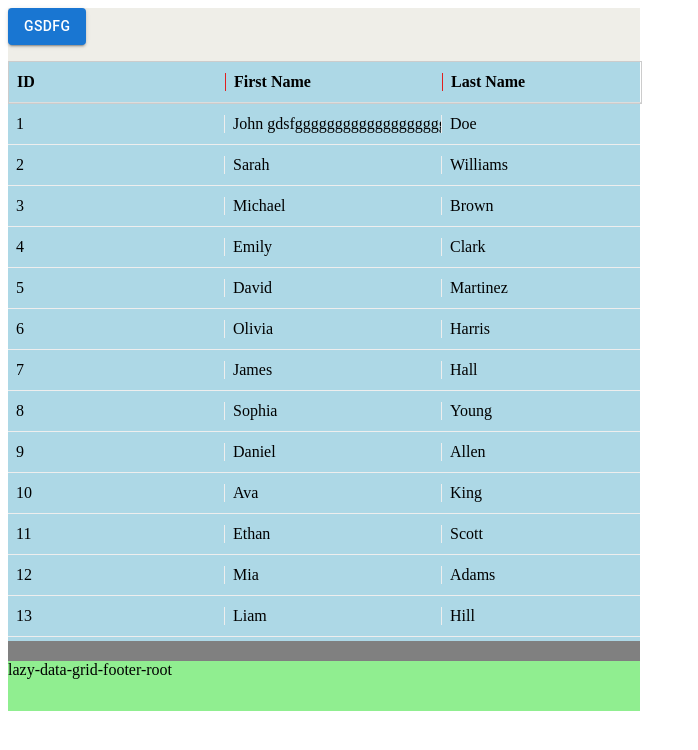
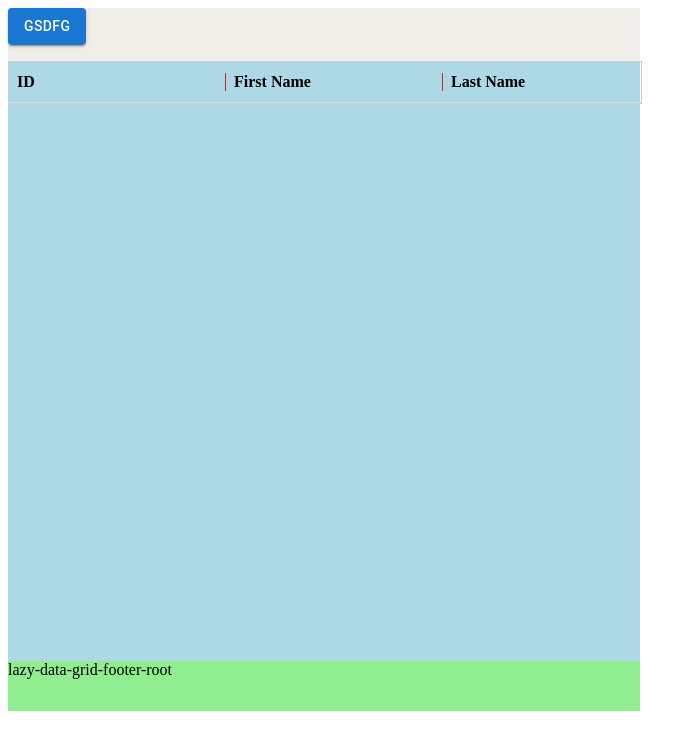
Before and after one commit to md-imran97/react-lazy-loading-data-grid, a React (Vite) app in the folder lazy-data-grid/: page / in a window 1280 px wide. Shown: the top 750 px of the page, without its empty margins (0-698 px from the left). Built offline with nearby package versions, Linux system fonts and the light colour scheme.

Commit message:
Updated scroll event

```diff
--- a/lazy-data-grid/src/lazy-load-data-grid/LazyDataGrid.tsx
+++ b/lazy-data-grid/src/lazy-load-data-grid/LazyDataGrid.tsx
@@ -11,8 +11,6 @@ export function LazyDataGrid<T>(props: LazyDataGridProps<T>) {
   const gridBodyRootRef = useRef<HTMLDivElement>(null);
 
   const gridHeaderRootRef = useRef<HTMLDivElement>(null);
-
-  const gridHorizontalScrollRootRef = useRef<HTMLDivElement>(null);
 
   const [verticalScrollBarWidth, setVerticalScrollBarWidth] = useState(0);
   const [headerFullWidth, setHeaderFullWidth] = useState(0);
@@ -57,35 +55,27 @@ export function LazyDataGrid<T>(props: LazyDataGridProps<T>) {
 
     return () => observer.disconnect();
   }, []);
-  //   const isSyncingRef = useRef(false);
+
   useEffect(() => {
     const header = gridHeaderRootRef.current;
     const body = gridBodyRootRef.current;
-    const horizontalScroll = gridHorizontalScrollRootRef.current;
-    if (!header || !body || !horizontalScroll) return;
 
-    // const isSyncingRef = { current: false };
+    if (!header || !body) return;
 
     const scrollSync = () => {
-      //   if (isSyncingRef.current) return;
-      //   isSyncingRef.current = true;
-
-      header.scrollLeft = horizontalScroll.scrollLeft;
-      body.scrollLeft = horizontalScroll.scrollLeft;
-
-      //   isSyncingRef.current = false;
+      header.scrollLeft = body.scrollLeft;
     };
 
-    horizontalScroll.addEventListener("scroll", scrollSync);
+    body.addEventListener("scroll", scrollSync);
     return () => {
-      horizontalScroll.removeEventListener("scroll", scrollSync);
+      body.removeEventListener("scroll", scrollSync);
     };
   }, []);
 
   return (
     <>
       <Button
-        onClick={() => scrollToPixel(4000000)}
+        onClick={() => scrollToPixel(840)}
         variant="contained"
         sx={{ mb: 2 }}
       >
@@ -115,7 +105,7 @@ export function LazyDataGrid<T>(props: LazyDataGridProps<T>) {
                 <Box
                   component="span"
                   minWidth={`${verticalScrollBarWidth}px`}
-                  sx={{ backgroundColor: "yellow" }}
+                  sx={{ backgroundColor: "yellow", flex: 1 }}
                 ></Box>
               </Box>
             </Box>
@@ -131,7 +121,7 @@ export function LazyDataGrid<T>(props: LazyDataGridProps<T>) {
                 width="100%"
                 className="body-background-panel"
               >
-                <Box paddingTop="">
+                <Box paddingTop="800px">
                   {rows.map((row: any, index: number) => (
                     <Row
                       key={row.id}
@@ -144,21 +134,6 @@ export function LazyDataGrid<T>(props: LazyDataGridProps<T>) {
                   ))}
                 </Box>
               </Box>
-            </Box>
-
-            {/* Bottom scrollbar: fixed height */}
-            <Box
-              ref={gridHorizontalScrollRootRef}
-              className="lazy-data-grid-horizontal-scroll-root"
-              sx={{
-                minHeight: "20px",
-                flexShrink: 0,
-                background: "gray",
-              }}
-            >
-              <Box
-                width={`${headerFullWidth + verticalScrollBarWidth}px`}
-              ></Box>
             </Box>
           </Box>
 
--- a/lazy-data-grid/src/lazy-load-data-grid/style/LazyDataGrid.scss
+++ b/lazy-data-grid/src/lazy-load-data-grid/style/LazyDataGrid.scss
@@ -37,7 +37,7 @@
   .lazy-data-grid-body-root {
     flex: 1;
     overflow-y: auto;
-    overflow-x: hidden;
+    overflow-x: auto;
   }
 
   .lazy-data-grid-content-root {
```
